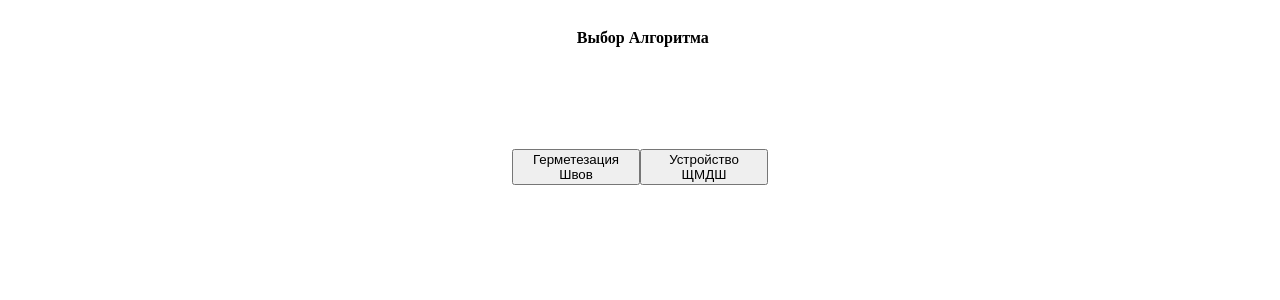
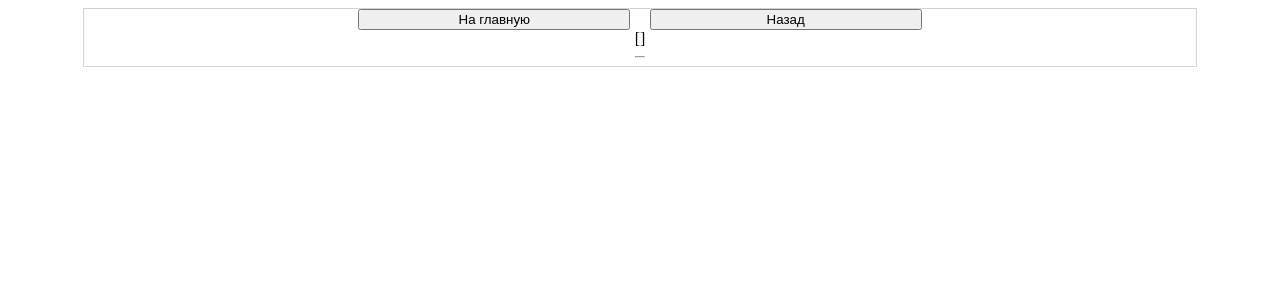
Before and after one commit to Ev1lSoda/ng-ru, an Angular app: page /rStone in a window 1280 px wide. Before the commit this address led to /. Shown: the top 300 px of the page. Built offline with nearby package versions, Linux system fonts and the light colour scheme.

Commit message:
stone results wip

```diff
--- a/src/app/app-routing.module.ts
+++ b/src/app/app-routing.module.ts
@@ -4,6 +4,7 @@ import {StartComponent} from "./views/start.component";
 import {SeamComponent} from "./views/seam.component";
 import {StoneComponent} from "./views/stone.component";
 import {RSeamComponent} from "./views/r-seam.component";
+import {RStoneComponent} from "./views/r-stone.component";
 
 const routes: Routes = [
   {
@@ -19,6 +20,9 @@ const routes: Routes = [
     path: 'rSeam', component:RSeamComponent
   },
   {
+    path: 'rStone', component:RStoneComponent
+  },
+  {
     path: '**', redirectTo: ''
   }
 ];
--- a/src/app/app.module.ts
+++ b/src/app/app.module.ts
@@ -8,6 +8,7 @@ import { SeamComponent } from './views/seam.component';
 import { StoneComponent } from './views/stone.component';
 import {FormsModule} from "@angular/forms";
 import { RSeamComponent } from './views/r-seam.component';
+import { RStoneComponent } from './views/r-stone.component';
 
 
 @NgModule({
@@ -16,7 +17,8 @@ import { RSeamComponent } from './views/r-seam.component';
     StartComponent,
     SeamComponent,
     StoneComponent,
-    RSeamComponent
+    RSeamComponent,
+    RStoneComponent
   ],
   imports: [
     BrowserModule,
--- /dev/null
+++ b/src/app/views/r-stone.component.html
@@ -0,0 +1,11 @@
+<div class="page-content">
+  <div class="global-navigation">
+    <button [routerLink]="['']" class="global-navigation-button">На главную</button>
+    <button class="global-navigation-button"  [routerLink]="['/stone']" >Назад</button>
+  </div>
+  <div>
+
+    {{seamResults | json}} <hr>
+<!--    <b>{{results | json}}</b>-->
+  </div>
+</div>
--- /dev/null
+++ b/src/app/views/r-stone.component.ts
@@ -0,0 +1,35 @@
+import { Component, OnInit } from '@angular/core';
+import {CalcStateService} from "../service/calc-state.service";
+
+@Component({
+  selector: 'NgRu-r-stone',
+  templateUrl: './r-stone.component.html',
+  styleUrls: ['./r-stone.component.css']
+})
+export class RStoneComponent implements OnInit {
+
+  public seamResults = [];
+  public results = {}
+
+  constructor(private calcService: CalcStateService) { }
+
+  ngOnInit(): void {
+    this.seamResults = this.calcService.getStones().results;
+    // // { "seamWD": 10, "volume": 2015.9999999999998, "mass": 2.60064, "gMass": 0.39 }
+    // let gMass = 0, mass = 0;
+    // for(let sr of this.seamResults) {
+    //   gMass += sr['gMass'];
+    //   mass += sr['mass'];
+    //   if ( this.results.hasOwnProperty(sr['seamWD']) ) {
+    //     // @ts-ignore
+    //     this.results[sr['seamWD']] += sr['volume'];
+    //   } else { this.results[sr['seamWD']] = sr['volume']}
+    // }
+    // // @ts-ignore
+    // this.results['mass'] = mass;
+    // // @ts-ignore
+    // this.results['gMass'] = gMass;
+
+  }
+
+}
--- a/src/app/views/stone.component.html
+++ b/src/app/views/stone.component.html
@@ -2,7 +2,7 @@
   <div class="global-navigation">
     <button [routerLink]="['']" class="global-navigation-button">На главную</button>
     <button [disabled]="chkBtnDisabled()" class="global-navigation-button" (click)="onSaveStoneSeam()">Добавить новый шов</button>
-    <button [disabled]="chkBtnDisabled()" class="global-navigation-button">Рассчитать</button>
+    <button [disabled]="!seamList.length" class="global-navigation-button"  [routerLink]="['/rStone']">Рассчитать</button>
   </div>
 
   <ng-container *ngIf="seamList.length">
```
Also changed, not shown: src/app/views/r-stone.component.css (added).
